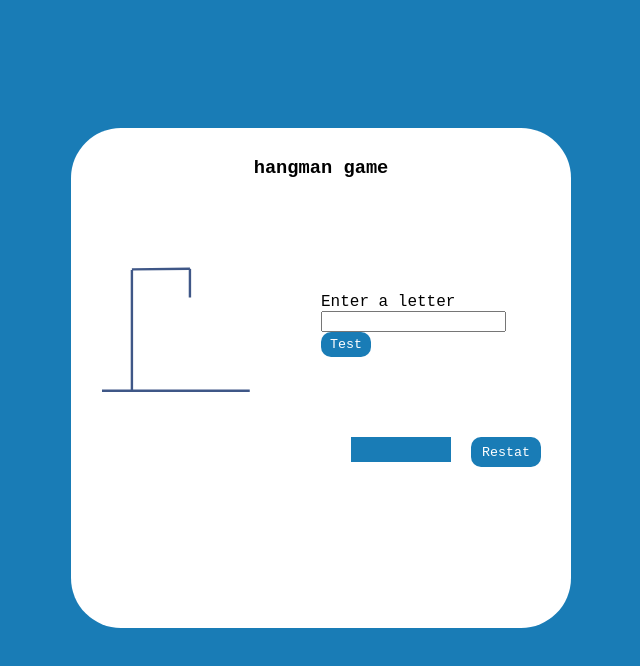
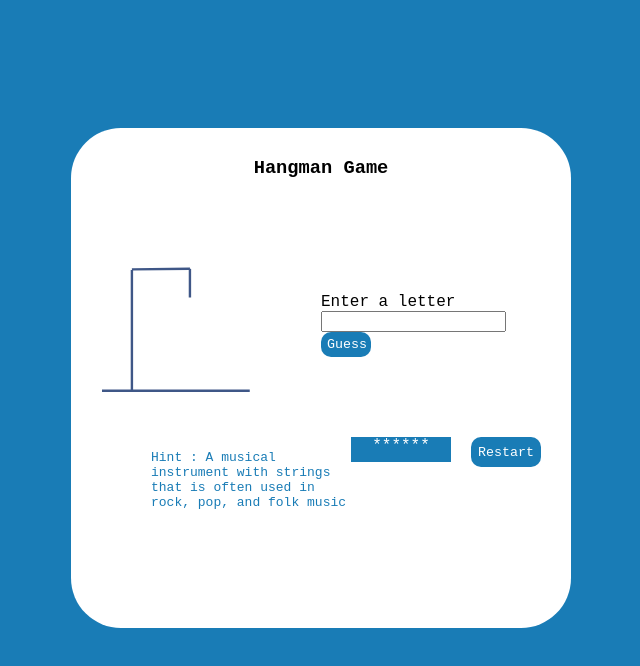
Before and after one commit to Layla-Hammoud/Hang-man, a plain HTML site: page index.html in a window 1280 px wide. Shown: the whole page, without its empty margins (319-959 px from the left). Drawn offline with Linux system fonts and the light colour scheme; a web font is replaced by a local one.

Commit message:
add the event listener and display the word number with *

```diff
--- a/index.html
+++ b/index.html
@@ -14,20 +14,20 @@
 
 <body>
     <div class="container">
-        <h3 class="title">hangman game</h3>
+        <h3 class="title">Hangman Game</h3>
         <div class="flex">
             <img src="./hang man svg/start.svg" class="hang_man_image">
             <div class="input">
                 <label for="letter">Enter a letter</label>
                 <input type="text" id="letter" class="letter_input" maxlength="1">
-                <button type="button" class="button">Test</button>
+                <button type="button" class="button" id="button">Guess</button>
             </div>
         </div>
         <div class="flex_letter">
-            <p class="hint" id="hint"></p>
+            <p class="hint" id="hint">hint</p>
             <div id="add_letters" class="add_letters"></div>
             <div>
-                <button type="button" class="button_restart">Restat</button>
+                <button type="button" class="button_restart" id="button_restart">Restart</button>
             </div>
         </div>
     </div>
--- a/script.js
+++ b/script.js
@@ -1,4 +1,7 @@
-let guess_number = 6;
+const hint = document.getElementById("hint")
+const test_button = document.getElementById("button")
+const letter = document.getElementById("letter")
+const add_letters = document.getElementById("add_letters")
 const words = [
     {
         word: "javascript",
@@ -21,13 +24,28 @@ const words = [
         hint: "A musical instrument with strings that is often used in rock, pop, and folk music"
     },
 ];
+let guess_number = 6;
+const game = (words) => {
+    let char = ""
+    let item = getRandomItem(words);
+    console.log(item)
+    displayHint(item, words)
+    let word_length=item["word"].length
+    add_letters.innerHTML=`${"*".repeat(word_length)} `
 
-const game = () =>{
+    test_button.addEventListener("click", () => {
+        char = letter.value;
+
+    })
+
 
 }
-const getRandomItem = (words) =>{
+
+const getRandomItem = (words) => {
     const randomIndex = Math.floor(Math.random() * words.length);
     const item = words[randomIndex];
     return item;
 }
-console.log(getRandomItem(words))
+const displayHint = (item, words) => hint.innerHTML = `Hint : ${item["hint"]}`
+
+game(words)
--- a/style.css
+++ b/style.css
@@ -44,6 +44,7 @@ body{
     color:white;
     width:100px;
     height: 25px;
+    text-align: center;
 
 }
 .flex_letter{
@@ -58,5 +59,7 @@ body{
 
 }
 .hint{
+    width: 200px;
     color:rgb(25, 124, 182) ;
+    font-size: small;
 }
```
